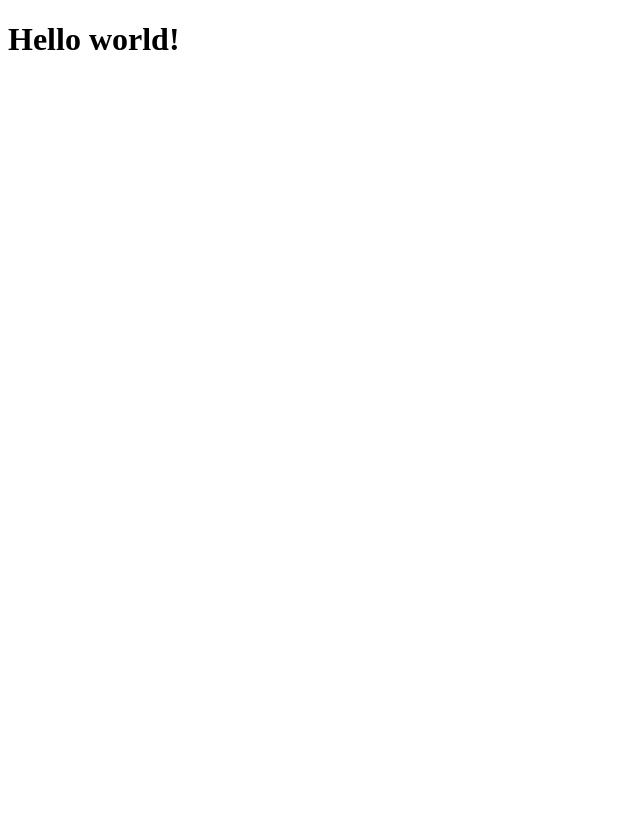
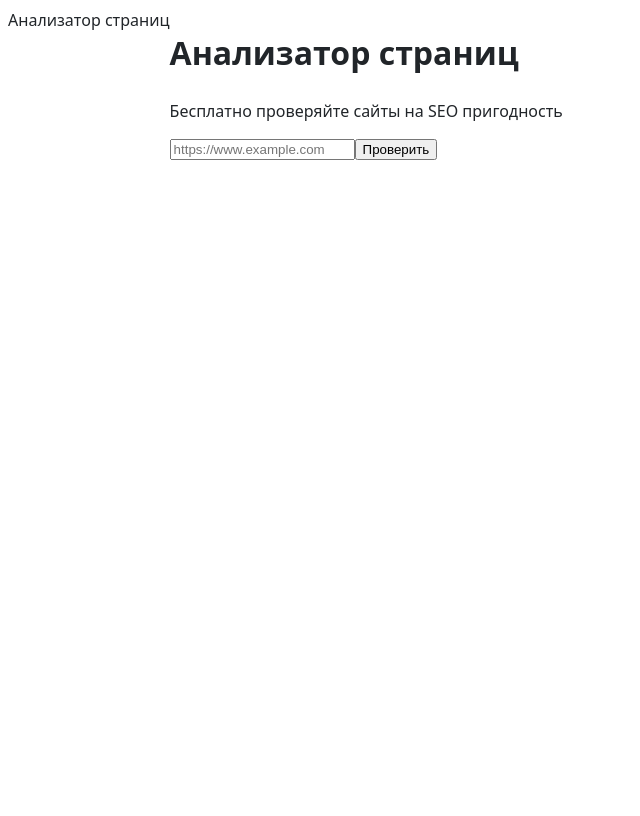
Before and after one commit to NikolayZemelko/Page-Analyzer, a Flask app: page / in a window 1280 px wide. Before the commit the part shown is almost empty. Shown: the whole page, without its empty margins (0-640 px from the left). Before the commit the page ends 50 px from the top, so only its background shows below. Run offline with Flask 3, Linux system fonts and the light colour scheme.

Commit message:
feat:Create templates, styles

```diff
--- /dev/null
+++ b/page_analyzer/static/styles.css
@@ -0,0 +1,99 @@
+.min-vh-100 {
+    min-height: 100vh!important;
+}
+.d-flex {
+    display: flex!important;
+}
+body {
+    margin: 0;
+    font-family: var(--bs-body-font-family);
+    font-size: var(--bs-body-font-size);
+    font-weight: var(--bs-body-font-weight);
+    line-height: var(--bs-body-line-height);
+    color: var(--bs-body-color);
+    background-color: var(--bs-body-bg);
+    -webkit-text-size-adjust: 100%;
+    -webkit-tap-highlight-color: transparent;
+}
+*, ::after, ::before {
+    box-sizing: border-box;
+}
+body {
+    display: block;
+    margin: 8px;
+}
+:root {
+    --bs-blue: #0d6efd;
+    --bs-indigo: #6610f2;
+    --bs-purple: #6f42c1;
+    --bs-pink: #d63384;
+    --bs-red: #dc3545;
+    --bs-orange: #fd7e14;
+    --bs-yellow: #ffc107;
+    --bs-green: #198754;
+    --bs-teal: #20c997;
+    --bs-cyan: #0dcaf0;
+    --bs-black: #000;
+    --bs-white: #fff;
+    --bs-gray: #6c757d;
+    --bs-gray-dark: #343a40;
+    --bs-gray-100: #f8f9fa;
+    --bs-gray-200: #e9ecef;
+    --bs-gray-300: #dee2e6;
+    --bs-gray-400: #ced4da;
+    --bs-gray-500: #adb5bd;
+    --bs-gray-600: #6c757d;
+    --bs-gray-700: #495057;
+    --bs-gray-800: #343a40;
+    --bs-gray-900: #212529;
+    --bs-primary: #0d6efd;
+    --bs-secondary: #6c757d;
+    --bs-success: #198754;
+    --bs-info: #0dcaf0;
+    --bs-warning: #ffc107;
+    --bs-danger: #dc3545;
+    --bs-light: #f8f9fa;
+    --bs-dark: #212529;
+    --bs-primary-rgb: 13,110,253;
+    --bs-secondary-rgb: 108,117,125;
+    --bs-success-rgb: 25,135,84;
+    --bs-info-rgb: 13,202,240;
+    --bs-warning-rgb: 255,193,7;
+    --bs-danger-rgb: 220,53,69;
+    --bs-light-rgb: 248,249,250;
+    --bs-dark-rgb: 33,37,41;
+    --bs-white-rgb: 255,255,255;
+    --bs-black-rgb: 0,0,0;
+    --bs-body-color-rgb: 33,37,41;
+    --bs-body-bg-rgb: 255,255,255;
+    --bs-font-sans-serif: system-ui,-apple-system,"Segoe UI",Roboto,"Helvetica Neue","Noto Sans","Liberation Sans",Arial,sans-serif,"Apple Color Emoji","Segoe UI Emoji","Segoe UI Symbol","Noto Color Emoji";
+    --bs-font-monospace: SFMono-Regular,Menlo,Monaco,Consolas,"Liberation Mono","Courier New",monospace;
+    --bs-gradient: linear-gradient(180deg, rgba(255, 255, 255, 0.15), rgba(255, 255, 255, 0));
+    --bs-body-font-family: var(--bs-font-sans-serif);
+    --bs-body-font-size: 1rem;
+    --bs-body-font-weight: 400;
+    --bs-body-line-height: 1.5;
+    --bs-body-color: #212529;
+    --bs-body-bg: #fff;
+    --bs-border-width: 1px;
+    --bs-border-style: solid;
+    --bs-border-color: #dee2e6;
+    --bs-border-color-translucent: rgba(0, 0, 0, 0.175);
+    --bs-border-radius: 0.375rem;
+    --bs-border-radius-sm: 0.25rem;
+    --bs-border-radius-lg: 0.5rem;
+    --bs-border-radius-xl: 1rem;
+    --bs-border-radius-2xl: 2rem;
+    --bs-border-radius-pill: 50rem;
+    --bs-link-color: #0d6efd;
+    --bs-link-hover-color: #0a58ca;
+    --bs-code-color: #d63384;
+    --bs-highlight-bg: #fff3cd;
+}
+
+*, ::after, ::before {
+    box-sizing: border-box;
+}
+*, ::after, ::before {
+    box-sizing: border-box;
+}
--- a/page_analyzer/templates/index.html
+++ b/page_analyzer/templates/index.html
@@ -1,10 +1,25 @@
 <!DOCTYPE html>
 <html lang="en">
-<head>
-    <meta charset="UTF-8">
-    <title>Page analyser</title>
-</head>
-<body>
-    <h1>Hello world!</h1>
-</body>
+    <head><meta http-equiv="Content-Type" content="text/html; charset=UTF-8">
+        <link href="../static/styles.css" rel="stylesheet">
+        <title>Анализатор страниц</title>
+    </head>
+  <body class="min-vh-100 d-flex flex-column">
+      <header class="flex-shrink-0">Анализатор страниц</header>
+      <main class="flex-grow-1">
+        <div class="container-lg mt-3">
+          <h1></h1>
+            <div class="row">
+              <div class="col-12 col-md-10 col-lg-8 mx-auto border rounded-3 bg-light p-5">
+                <h1 class="display-3">Анализатор страниц</h1>
+                <p class="lead">Бесплатно проверяйте сайты на SEO пригодность</p>
+                <form action="pages/index.html" method="post" class="d-flex justify-content-center" required="">
+                <input type="text" name="url" placeholder="https://www.example.com" value="" class="form-control form-control-lg">
+                <input type="submit" class="btn btn-primary  btn-lg ms-3 px-5 text-uppercase mx-3" value="Проверить">
+            </form>
+              </div>
+            </div>
+        </div>
+      </main>
+  </body>
 </html>
```
Also changed, not shown: page_analyzer/templates/pages/index.html (added, +10 -0 lines).
